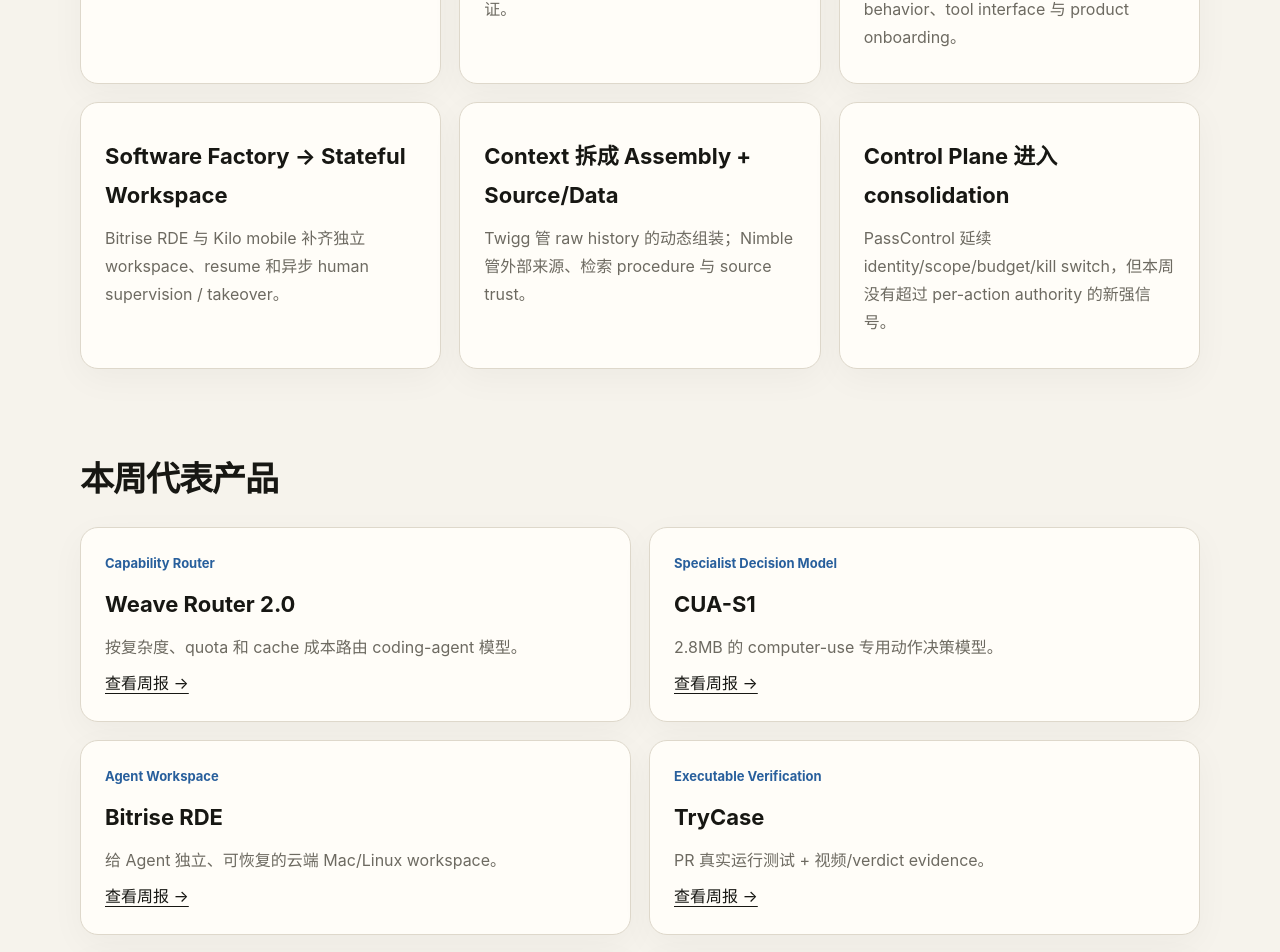
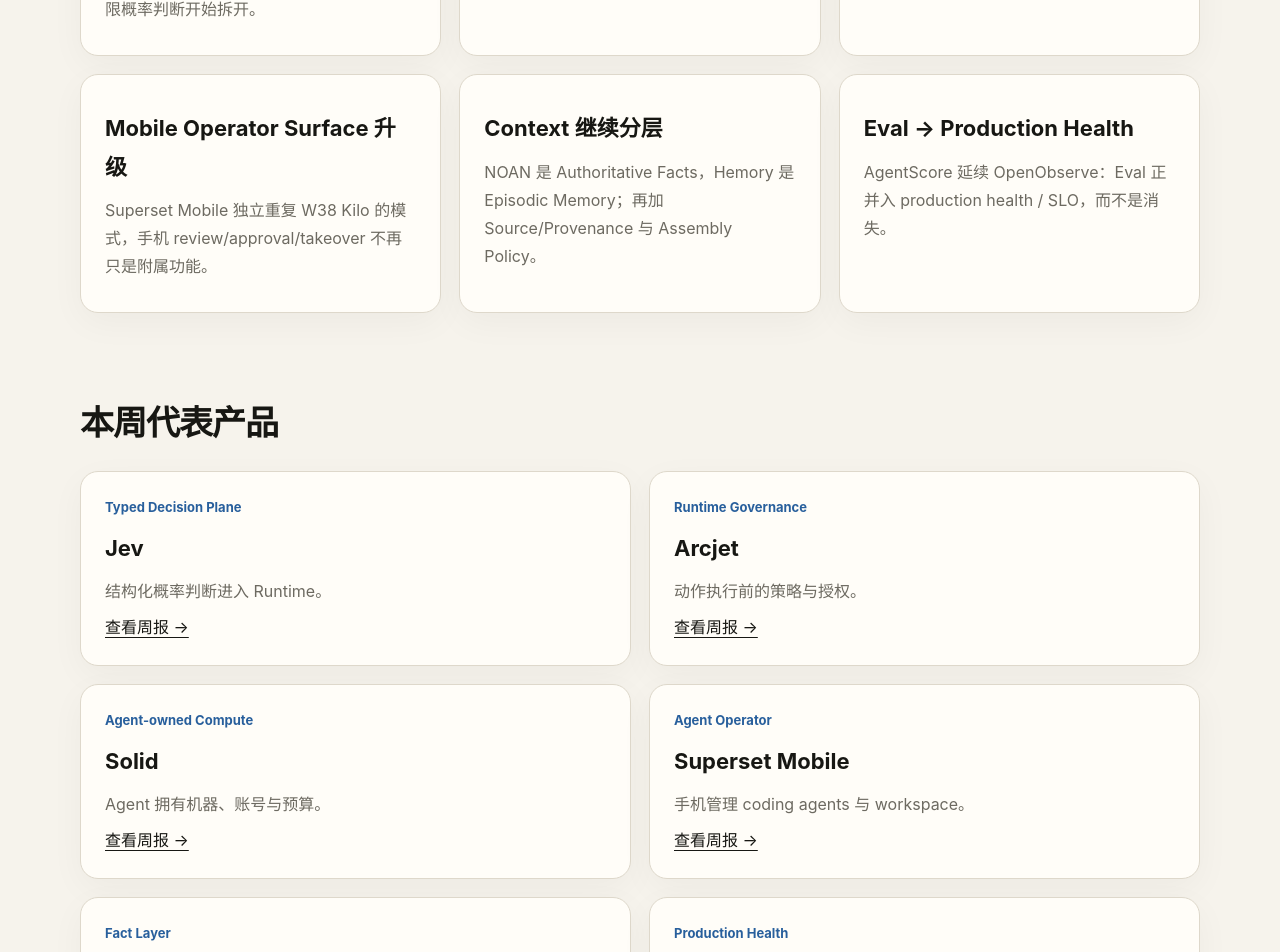
Before and after one commit to menlong999/ai-product-observatory, a Next.js app: page / in a window 1280 px wide. Shown: the part 1040-1992 px from the top of the page. Built offline with nearby package versions, Linux system fonts and the light colour scheme.

Commit message:
feat: publish AI Product Observatory 2026 W39

```diff
--- a/app/layout.tsx
+++ b/app/layout.tsx
@@ -13,7 +13,7 @@
         <header className="site-header">
           <div className="shell header-inner">
             <a className="brand" href="/">AI Product Observatory</a>
-            <nav><a href="/weekly/2026-W38">周报</a><a href="/#trends">趋势</a><a href="/#products">产品</a></nav>
+            <nav><a href="/weekly/2026-W39">周报</a><a href="/#trends">趋势</a><a href="/#products">产品</a></nav>
           </div>
         </header>
         {children}
--- a/app/page.tsx
+++ b/app/page.tsx
@@ -1,17 +1,17 @@
 const trends=[
-['Capability Router 正式升级','Weave Router 2.0 补出第二个强样本；成本、quota、cache 与 confidence 开始成为 Runtime routing policy。'],
-['Specialist Decision Model 首次出现','CUA-S1 与 Cactus Needle 3 同周把小模型放进狭窄动作决策层，但真实可靠性仍需验证。'],
-['Evidence → Agent Interface Assurance','TryCase、NovaSynth、MCPJam、Ax-check 把验证对象扩到 change、agent behavior、tool interface 与 product onboarding。'],
-['Software Factory → Stateful Workspace','Bitrise RDE 与 Kilo mobile 补齐独立 workspace、resume 和异步 human supervision / takeover。'],
-['Context 拆成 Assembly + Source/Data','Twigg 管 raw history 的动态组装；Nimble 管外部来源、检索 procedure 与 source trust。'],
-['Control Plane 进入 consolidation','PassControl 延续 identity/scope/budget/kill switch，但本周没有超过 per-action authority 的新强信号。']
+['Typed Decision Plane 正式升级','Jev + AgentRun 让“专用小模型”升级成 Runtime Decision Plane：开放式规划与受限概率判断开始拆开。'],
+['Control Plane 重新升温','Arcjet + Drop 把执行治理拆成动作前 Policy 与独立 Execution Boundary 两层。'],
+['Agent-owned Compute 成形','Solid、Sai 延续 OpenComputer/Bitrise：长期 Agent 开始拥有持续机器、账号、预算与 fleet。'],
+['Mobile Operator Surface 升级','Superset Mobile 独立重复 W38 Kilo 的模式，手机 review/approval/takeover 不再只是附属功能。'],
+['Context 继续分层','NOAN 是 Authoritative Facts，Hemory 是 Episodic Memory；再加 Source/Provenance 与 Assembly Policy。'],
+['Eval → Production Health','AgentScore 延续 OpenObserve：Eval 正并入 production health / SLO，而不是消失。']
 ];
 const products=[
-['Weave Router 2.0','Capability Router','按复杂度、quota 和 cache 成本路由 coding-agent 模型。'],
-['CUA-S1','Specialist Decision Model','2.8MB 的 computer-use 专用动作决策模型。'],
-['Bitrise RDE','Agent Workspace','给 Agent 独立、可恢复的云端 Mac/Linux workspace。'],
-['TryCase','Executable Verification','PR 真实运行测试 + 视频/verdict evidence。'],
-['NovaSynth','Voice Assurance','用真实 caller 条件批量压测 voice agent。'],
-['Ax-check','Agent Experience','直接测试 Agent 能不能理解并自主接入一个产品。']
+['Jev','Typed Decision Plane','结构化概率判断进入 Runtime。'],
+['Arcjet','Runtime Governance','动作执行前的策略与授权。'],
+['Solid','Agent-owned Compute','Agent 拥有机器、账号与预算。'],
+['Superset Mobile','Agent Operator','手机管理 coding agents 与 workspace。'],
+['NOAN','Fact Layer','verified/versioned company facts。'],
+['AgentScore','Production Health','持续观察生产 Agent 的多维质量。']
 ];
-export default function Home(){return <main><section className="hero"><div className="shell"><div className="eyebrow">Weekly product observation</div><h1>AI Product Observatory</h1><p>每周对照历史记录，识别连续出现、同类爆发、首次形成、升温、降温和判断变化。</p></div></section><section className="section"><div className="shell"><div className="section-head"><h2>2026-W38</h2><div className="section-note">9 月 14—20 日</div></div><div className="signal-box"><strong>本周核心变化</strong><p>Capability Router 从 watchlist 正式升级；Evidence Spine 扩展成 Agent Interface Assurance；Agentic Software Factory 开始补齐 stateful workspace 与异步 human takeover。</p><a href="/weekly/2026-W38">阅读完整周报 →</a></div></div></section><section className="section" id="trends"><div className="shell"><div className="section-head"><h2>本周趋势变化</h2></div><div className="grid">{trends.map(t=><article className="card trend" key={t[0]}><h3>{t[0]}</h3><p>{t[1]}</p></article>)}</div></div></section><section className="section" id="products"><div className="shell"><div className="section-head"><h2>本周代表产品</h2></div><div className="grid">{products.map(p=><article className="card product" key={p[0]}><div className="meta">{p[1]}</div><h3>{p[0]}</h3><p>{p[2]}</p><a href="/weekly/2026-W38">查看周报 →</a></article>)}</div></div></section></main>}
+export default function Home(){return <main><section className="hero"><div className="shell"><div className="eyebrow">Weekly product observation</div><h1>AI Product Observatory</h1><p>每周对照历史记录，识别连续出现、同类爆发、首次形成、升温、降温和判断变化。</p></div></section><section className="section"><div className="shell"><div className="section-head"><h2>2026-W39</h2><div className="section-note">9 月 21—27 日</div></div><div className="signal-box"><strong>本周核心变化</strong><p>Typed Decision Plane 正式升级；Control Plane 拆成 Policy + Execution Boundary 并重新升温；Agent-owned Compute 与 Mobile Operator Surface 连续形成。</p><a href="/weekly/2026-W39">阅读完整周报 →</a></div></div></section><section className="section" id="trends"><div className="shell"><div className="section-head"><h2>本周趋势变化</h2></div><div className="grid">{trends.map(t=><article className="card trend" key={t[0]}><h3>{t[0]}</h3><p>{t[1]}</p></article>)}</div></div></section><section className="section" id="products"><div className="shell"><div className="section-head"><h2>本周代表产品</h2></div><div className="grid">{products.map(p=><article className="card product" key={p[0]}><div className="meta">{p[1]}</div><h3>{p[0]}</h3><p>{p[2]}</p><a href="/weekly/2026-W39">查看周报 →</a></article>)}</div></div></section></main>}
```
Also changed, not shown: app/weekly/2026-W39/page.tsx (added, +15 -0 lines).
